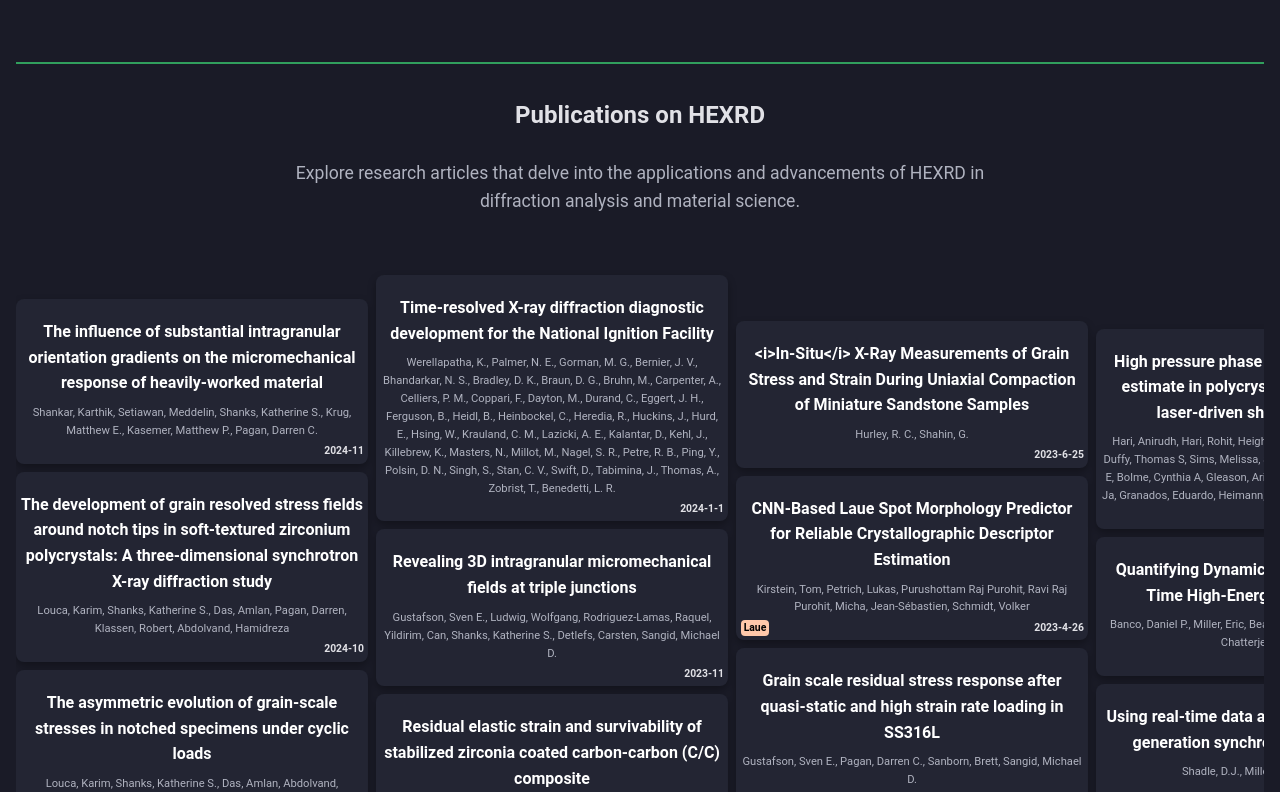
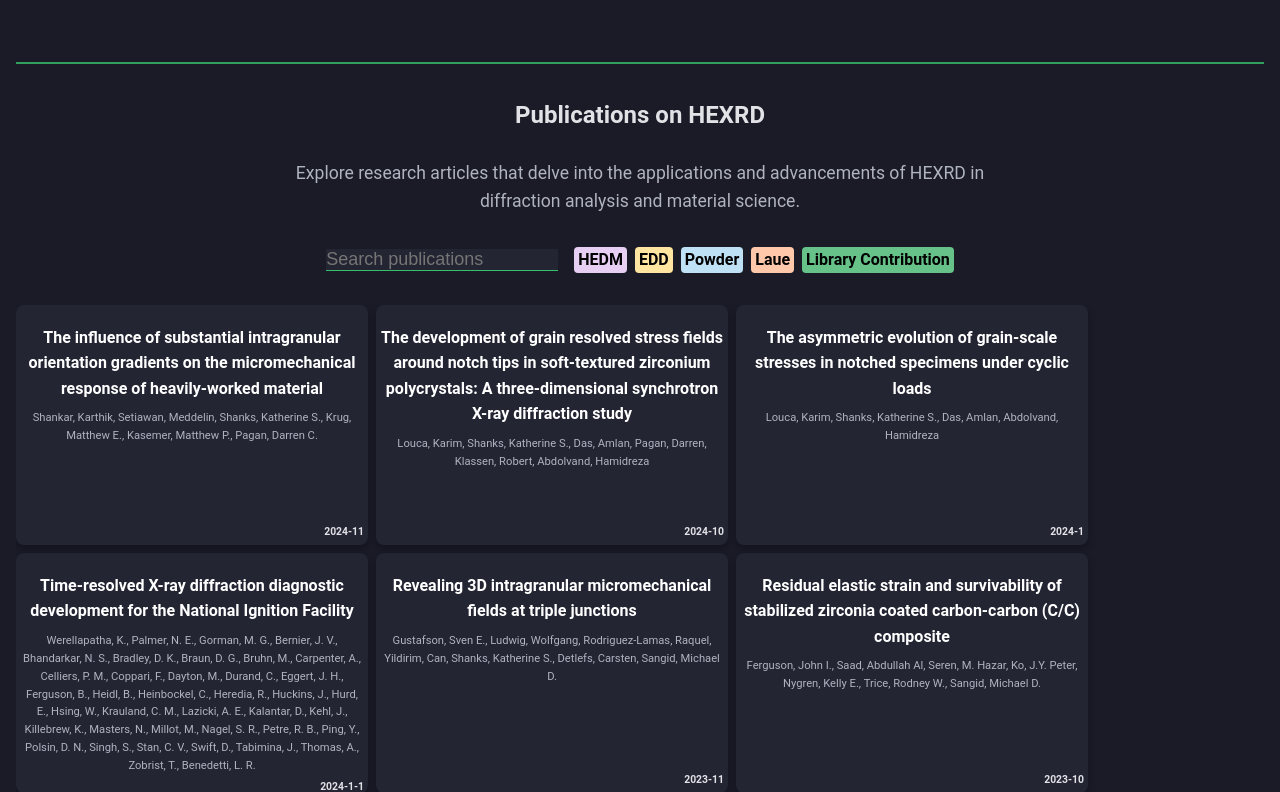
Before and after one commit to HEXRD/hexrd.github.io, a React (Create React App) app: page / in a window 1280 px wide. Shown: the part 1440-2232 px from the top of the page. Built offline with nearby package versions, Linux system fonts and the light colour scheme.

Commit message:
Update the publications styling and searching.

```diff
--- a/package.json
+++ b/package.json
@@ -8,6 +8,7 @@
     "@citation-js/plugin-bibtex": "^0.7.16",
     "@citation-js/plugin-csl": "^0.7.14",
     "@citation-js/plugin-doi": "^0.7.16",
+    "@citation-js/plugin-software-formats": "^0.6.1",
     "@fortawesome/fontawesome-svg-core": "^6.6.0",
     "@fortawesome/free-brands-svg-icons": "^6.6.0",
     "@fortawesome/react-fontawesome": "^0.2.2",
--- a/src/components/Documentation.js
+++ b/src/components/Documentation.js
@@ -1,43 +1,65 @@
-import React from 'react';
-import './Documentation.scss';
+import React from "react";
+import "./Documentation.scss";
 
 const documentationData = [
     {
         title: "GUI Documentation",
-    description: "Comprehensive guide for using the HEXRD GUI to interact with HEDM, Powder, Laue, and EDD workflows.",
-    link: "https://hexrdgui.readthedocs.io/en/latest/"
+        description:
+            "Comprehensive guide for using the HEXRD GUI to interact with HEDM, Powder, Laue, and EDD workflows.",
+        link: "https://hexrdgui.readthedocs.io/en/latest/",
     },
     {
         title: "Workflow Guides",
-    description: "Detailed workflows for HEDM, Powder, Laue, and EDD analysis.",
+        description:
+            "Detailed workflows for HEDM, Powder, Laue, and EDD analysis.",
         subtypes: [
-      { name: "HEDM Documentation", link: "https://hexrd.readthedocs.io/en/latest/users/index.html" },
-      { name: "Powder Documentation", link: "https://hexrd.readthedocs.io/en/latest/users/index.html" },
-      { name: "Laue Documentation", link: "https://hexrd.readthedocs.io/en/latest/users/index.html" },
-      { name: "EDD Documentation", link: "https://hexrd.readthedocs.io/en/latest/users/index.html" }
-    ]
+            {
+                name: "HEDM Documentation",
+                link: "https://hexrd.readthedocs.io/en/latest/users/index.html",
+            },
+            {
+                name: "Powder Documentation",
+                link: "https://hexrd.readthedocs.io/en/latest/users/index.html",
+            },
+            {
+                name: "Laue Documentation",
+                link: "https://hexrd.readthedocs.io/en/latest/users/index.html",
+            },
+            {
+                name: "EDD Documentation",
+                link: "https://hexrd.readthedocs.io/en/latest/users/index.html",
+            },
+        ],
     },
     {
         title: "API Documentation",
-    description: "Reference for the HEXRD library API, detailing all available methods and classes.",
-    link: "https://hexrd.readthedocs.io/en/latest/hexrd.html"
+        description:
+            "Reference for the HEXRD library API, detailing all available methods and classes.",
+        link: "https://hexrd.readthedocs.io/en/latest/hexrd.html",
     },
     {
         title: "Developer Resources",
-    description: "Guidelines and reference material for developers contributing to the HEXRD project.",
+        description:
+            "Guidelines and reference material for developers contributing to the HEXRD project.",
         subtypes: [
-      // { name: "Contributing to the GUI", link: "https://hexrdgui.readthedocs.io/en/latest/contributing" },
-      { name: "Contributing to the Library", link: "https://example.com/cli-contrib" },
-      { name: "Technical Discussion", link: "https://github.com/HEXRD/hexrd/discussions" },
-    ]
-  }
+            {
+                name: "Contributing to the Library",
+                link: "https://github.com/HEXRD/hexrd/blob/master/CONTRIBUTING.md",
+            },
+            {
+                name: "Technical Discussion",
+                link: "https://github.com/HEXRD/hexrd/discussions",
+            },
+        ],
+    },
 ];
 
 const Documentation = () => (
     <section className="documentation-section" id="documentation">
         <h2>Documentation</h2>
         <p className="documentation-description">
-      Find all the resources you need to understand, use, and contribute to HEXRD.
+            Find all the resources you need to understand, use, and contribute
+            to HEXRD.
         </p>
         <div className="documentation-grid">
             {documentationData.map((doc, index) => (
@@ -49,15 +71,25 @@
                         <ul className="subtype-list">
                             {doc.subtypes.map((subtype, subIndex) => (
                                 <li key={subIndex} className="subtype-item">
-                  <a href={subtype.link} target="_blank" rel="noopener noreferrer">
+                                    <a
+                                        href={subtype.link}
+                                        target="_blank"
+                                        rel="noopener noreferrer"
+                                    >
                                         {subtype.name}
                                     </a>
                                 </li>
                             ))}
                         </ul>
                     ) : (
-            <a href={doc.link} target="_blank" rel="noopener noreferrer">
-              <button className="documentation-button">Access Documentation</button>
+                        <a
+                            href={doc.link}
+                            target="_blank"
+                            rel="noopener noreferrer"
+                        >
+                            <button className="documentation-button">
+                                Access Documentation
+                            </button>
                         </a>
                     )}
                 </div>
--- a/src/components/Publications.js
+++ b/src/components/Publications.js
@@ -1,9 +1,36 @@
-import React from "react";
+import React, { useCallback } from "react";
 import "./Publications.scss";
 
 import { publications } from "./.publications.js";
 
 const Publications = () => {
+    const [search, setSearch] = React.useState("");
+    const [searchLabels, setSearchLabels] = React.useState(new Set());
+
+    const addSearchLabel = useCallback(
+        (label) => {
+            setSearchLabels((prev) => new Set([...prev, label]));
+        },
+        [setSearchLabels]
+    );
+    const removeSearchLabel = useCallback(
+        (label) => {
+            setSearchLabels((prev) => {
+                const newSet = new Set(prev);
+                newSet.delete(label);
+                return newSet;
+            });
+        },
+        [setSearchLabels]
+    );
+    const allLabels = new Set([
+        "HEDM",
+        "EDD",
+        "Powder",
+        "Laue",
+        "Library Contribution",
+    ]);
+
     return (
         <section id="publications" className="publications-section">
             <h2>Publications on HEXRD</h2>
@@ -12,8 +39,44 @@
                 advancements of HEXRD in diffraction analysis and material
                 science.
             </p>
+            <div className="publications-search">
+                <input
+                    type="text"
+                    placeholder="Search publications"
+                    value={search}
+                    onChange={(e) => setSearch(e.target.value)}
+                />
+                <div className="label-container">
+                    {Array.from(allLabels).map((label) => (
+                        <label
+                            className={`workflow-label ${label} ${
+                                searchLabels.has(label) ? "active" : ""
+                            }`}
+                        >
+                            <input
+                                type="checkbox"
+                                key={label}
+                                onChange={(e) => {
+                                    if (e.target.checked) addSearchLabel(label);
+                                    else removeSearchLabel(label);
+                                }}
+                            ></input>
+                            {label}
+                        </label>
+                    ))}
+                </div>
+            </div>
             <div className="publications-grid">
                 {publications
+                    .filter((pub) =>
+                        pub.title.toLowerCase().includes(search.toLowerCase())
+                    )
+                    .filter(
+                        (pub) =>
+                            searchLabels.size == 0 ||
+                            new Set(pub.labels).intersection(searchLabels)
+                                .size > 0
+                    )
                     .sort((a, b) => new Date(b.date) - new Date(a.date))
                     .map((pub, index) => (
                         <a
@@ -29,7 +92,7 @@
                             <div className="spacer"></div>
                             <div className="publications-footer">
                                 <div className="publication-badges">
-                                    {pub.workflows.map((workflow) => (
+                                    {pub.labels.map((workflow) => (
                                         <p
                                             key={workflow}
                                             className={`publication-workflow ${workflow}`}
--- a/src/components/Publications.scss
+++ b/src/components/Publications.scss
@@ -3,7 +3,7 @@
 
 /* width */
 .publications-section ::-webkit-scrollbar {
-  width: 10px;
+  width: 1em;
 }
 
 /* Track */
@@ -41,22 +41,100 @@
     margin-right: auto;
   }
 
+
+  .EDD {
+    background-color: $workflow-color-edd;
+  }
+  .Laue {
+    background-color: $workflow-color-laue
+  }
+
+  .Powder {
+    background-color: $workflow-color-powder;
+  }
+  .HEDM {
+    background-color: $workflow-color-hedm;
+  }
+  .Library.Contribution {
+    background-color: $primary-color-desaturated;
+  }
+
+
+  .publications-search  {
+    display: flex;
+    justify-content: center;
+    align-items: center;
+
+    input {
+      font-size: large;
+      background-color: $secondary-background-color;
+      border: 0;
+      border-bottom: 0.1em solid $primary-color;
+      color: $text-color;
+    }
+
+    input:focus {
+      outline: 0.2em solid $attention-color;
+    }
+
+    [type="checkbox"]{
+      display: none;
+    }
+
+    .label-container {
+      display: flex;
+      flex-direction: row;
+      justify-content: center;
+      align-items: center;
+      gap: 0.5em;
+      margin-left: 1em;
+
+      label {
+        border-radius: 4px;
+        color: black;
+        font-weight: bold;
+        padding-left: 0.25em;
+        padding-right: 0.25em;
+        cursor: pointer;
+
+        border-width: 1px;
+
+      }
+
+      label.active {
+        outline: 0.2em solid $attention-color;
+      }
+    }
+  }
+
+
   .publications-grid {
     overflow: hidden;
-    overflow-x: scroll;
+    overflow-y: scroll;
     display: flex;
     flex-wrap: wrap;
-    flex-direction: column;
-    justify-content: center;
+    flex-direction: row;
+    justify-content: left;
     gap: 0.5em;
     padding: 0em;
     height: 40em;
-    // max-height: 17em;
-    // transition: max-height 1s ease-in-out;
-    // &.expanded {
-    //   max-height: 150em;
-    //   transition: max-height 1s ease-in-out;
-    // }
+    transition: all 0.5s ease;
+    margin-top: 2em;
+
+    a {
+      height: 15em;
+      transition: all 0.5s ease;
+    }
+
+    .filtered {
+      height: 0;
+      width: 0;
+      margin: 0;
+      padding: 0;
+      opacity: 0;
+
+      transition: all 0.5s ease;
+    }
 
   }
   .publication-card {
@@ -116,19 +194,6 @@
         color: black;
         font-weight: bold;
       }
-      .EDD {
-        background-color: $workflow-color-edd;
-      }
-      .Laue {
-        background-color: $workflow-color-laue
-      }
-
-      .Powder {
-        background-color: $workflow-color-powder;
-      }
-      .HEDM {
-        background-color: $workflow-color-hedm;
-      }
     }
 
     .publications-footer {
--- a/src/styles/global.scss
+++ b/src/styles/global.scss
@@ -1,7 +1,9 @@
 // Colors
 $primary-color: #37c16c;
 $primary-color-dark: #2f9e58;
+$primary-color-desaturated: #66c289;
 $accent-color: #3A3D98;
+$attention-color: #5677a8;
 $text-color: #E1E1E6;
 $secondary-text-color: #B0B3C0;
 $background-color: #1A1B27;
```
Also changed, not shown: pull-citations.js (+35 -34 lines), src/components/.publications.js, 1 other file (tests, documents, lock files or other folders). Lines whose indentation alone changed are shown as unchanged.
